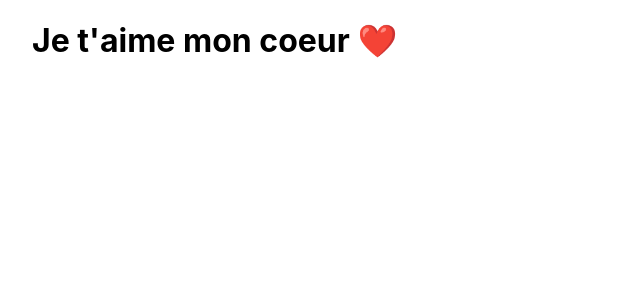
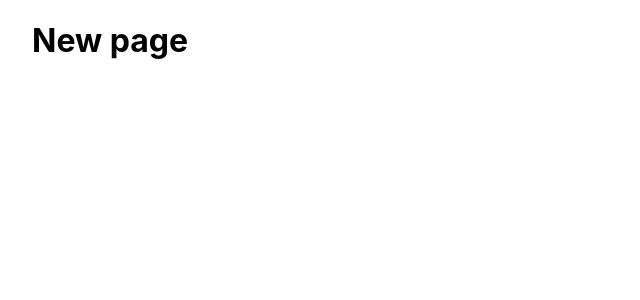
Before and after one commit to bluefoxfr/whereat-app, a Next.js app: page / in a window 1280 px wide. Shown: the top 300 px of the page, without its empty margins (0-640 px from the left). Built offline with nearby package versions, Linux system fonts and the light colour scheme.

Commit message:
test change

```diff
--- a/src/pages/index.tsx
+++ b/src/pages/index.tsx
@@ -6,7 +6,7 @@ import styles from '../styles/Home.module.css'
 const Home: NextPage = () => {
   return (
     <div className={styles.container}>
-      <h1>Je t&apos;aime mon coeur ❤️</h1>
+      <h1>New page</h1>
     </div>
   )
 }
```
